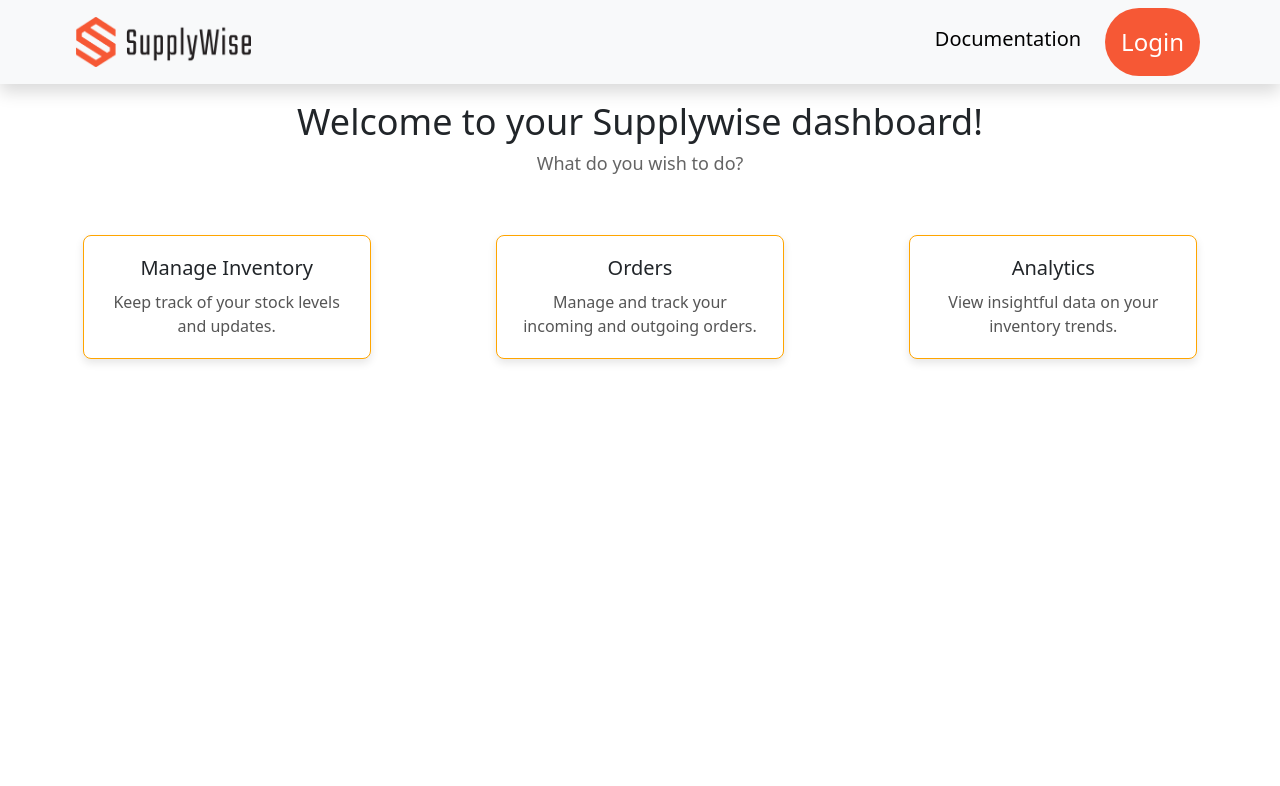
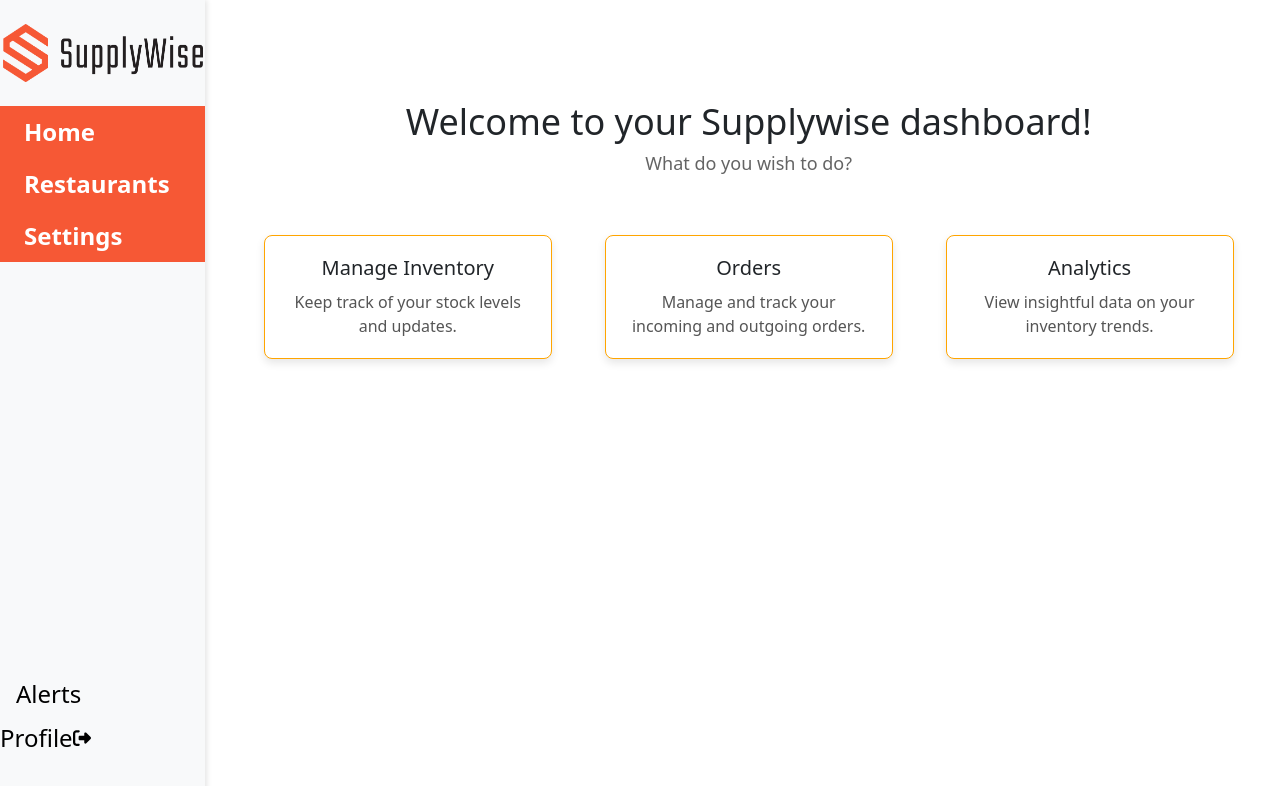
Before and after one commit to SupplyWise/SupplyWiseUI, a Next.js app in the folder supplywise-ui/: page /dashboard in a window 1280 px wide. Shown: the top 786 px of the page. Built offline with nearby package versions, Linux system fonts and the light colour scheme.

Commit message:
feat: started dashboard design

```diff
--- /dev/null
+++ b/supplywise-ui/src/components/dashboardNav.jsx
@@ -0,0 +1,62 @@
+import { FontAwesomeIcon } from '@fortawesome/react-fontawesome';
+import { faSignOutAlt, faBell } from '@fortawesome/free-solid-svg-icons';
+import Image from 'next/image';
+import Link from 'next/link';
+
+export default function Sidebar() {
+    return (
+        <nav className="col-2 bg-light vh-100 sw-bgcolor" style={{
+            backgroundColor: '#f8f9fa',
+            display: 'flex',
+            flexDirection: 'column',
+            justifyContent: 'space-between',
+            paddingBottom: '20px',
+            paddingRight: '0px',
+            boxShadow: '2px 0px 5px rgba(0, 0, 0, 0.1)',
+        }}>
+            <div className=''>
+                <div className='text-center bg-light'>
+                    <Link className="navbar-brand text-black py-4 d-block" href="/">
+                        <Image src="/Logo_Nav.png" alt="Supplywise" width={200} height={58} />
+                    </Link>
+                </div>
+                {/* Nav Links */}
+                <ul className="nav flex-column fs-4 fw-bold">
+                    <li className="nav-item sw-bgcolor px-2">
+                        <Link className="nav-link text-white" href="/">
+                            Home
+                        </Link>
+                    </li>
+                    <li className="nav-item sw-bgcolor px-2">
+                        <Link className="nav-link text-white" href="/restaurants">
+                            Restaurants
+                        </Link>
+                    </li>
+                    <li className="nav-item sw-bgcolor px-2">
+                        <Link className="nav-link text-white" href="/settings">
+                            Settings
+                        </Link>
+                    </li>
+                </ul>
+            </div>
+
+            {/* Alerts and Profile Section */}
+            <div>
+                <ul className="nav flex-column mb-4 fs-4">
+                    <li className="nav-item">
+                        <Link className="nav-link text-black d-flex align-items-center" href="/alerts">
+                            {/*<FontAwesomeIcon icon={faBell} className="me-1" size='xs'/>*/}
+                            Alerts
+                        </Link>
+                    </li>
+                    <li className='nav-item d-flex align-items-center'>
+                        <span className='text-black'>Profile</span>
+                        <Link href="/logout" className=" text-black">
+                            <FontAwesomeIcon icon={faSignOutAlt} className="me-1" size='xs'/>
+                        </Link>
+                    </li>
+                </ul>
+            </div>
+        </nav>
+    );
+}
--- a/supplywise-ui/src/pages/dashboard.js
+++ b/supplywise-ui/src/pages/dashboard.js
@@ -1,11 +1,10 @@
 import Head from "next/head";
-import Navbar from "@/components/navbar";
 import Card from "@/components/dashboardCard";
+import Sidebar from "@/components/dashboardNav";
 
 export default function Dashboard() {
   return (
     <main>
-      <Navbar />
       <Head>
         <title>Supplywise | Dashboard</title>
         <meta name="description" content="Your solution for inventory management" />
@@ -13,6 +12,10 @@ export default function Dashboard() {
         <link rel="icon" href="/Logo_Icon.png" />
       </Head>
 
+      <div className="container-fluid" style={{padding: '0px'}}>
+        <div className="row">
+          <Sidebar />
+          <div className="col-10">
             <div style={{ padding: '20px', marginTop: '80px' }}>
               <div className="content">
                 <h1 className="title" style={{ fontSize: "36px", marginBottom: '10px', textAlign: 'center' }}>
@@ -39,6 +42,10 @@ export default function Dashboard() {
                 />
               </div>
             </div>
+          </div>
+        </div>
+
+      </div>
     </main>
   );
 }
```
Lines whose indentation alone changed are shown as unchanged.
